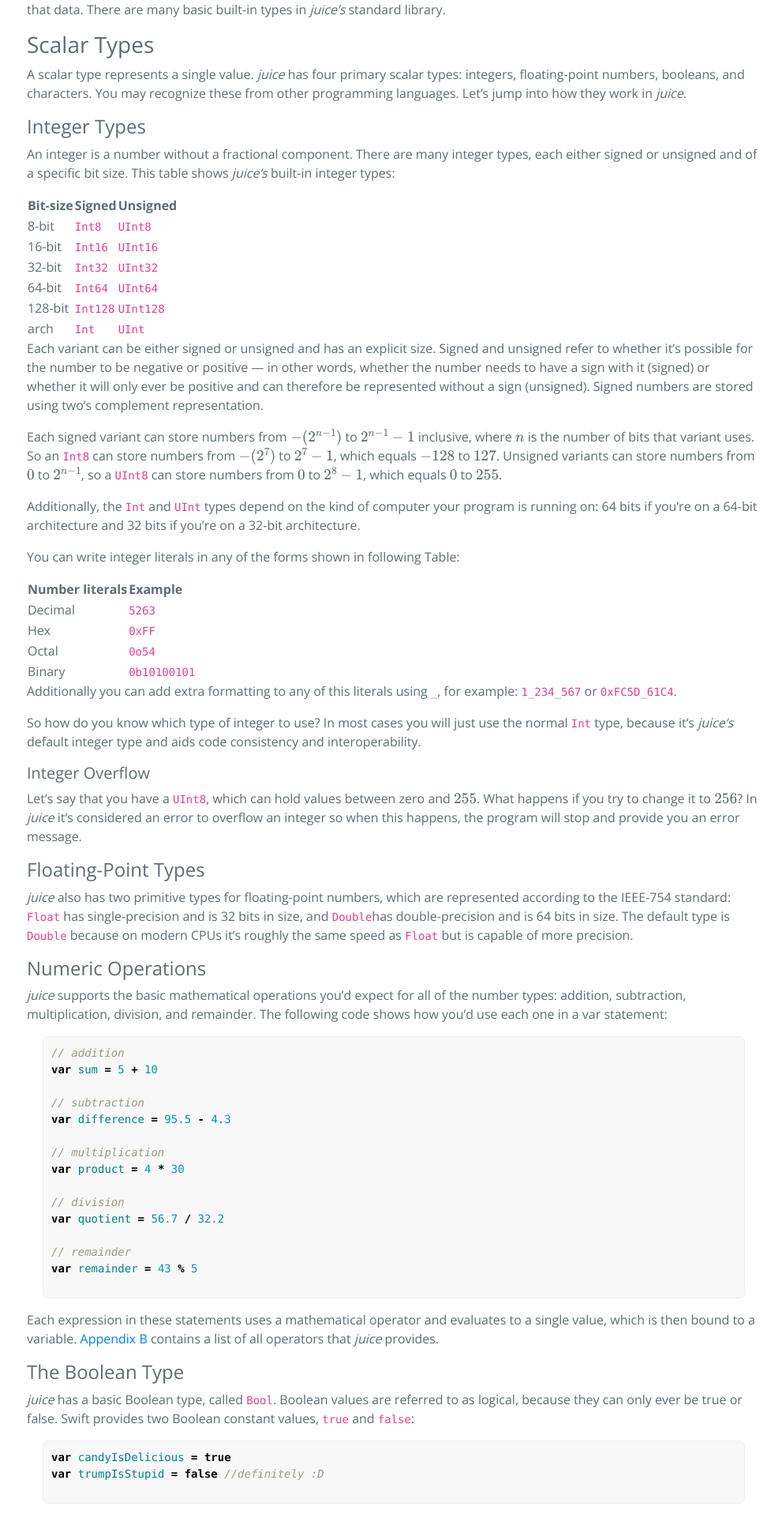
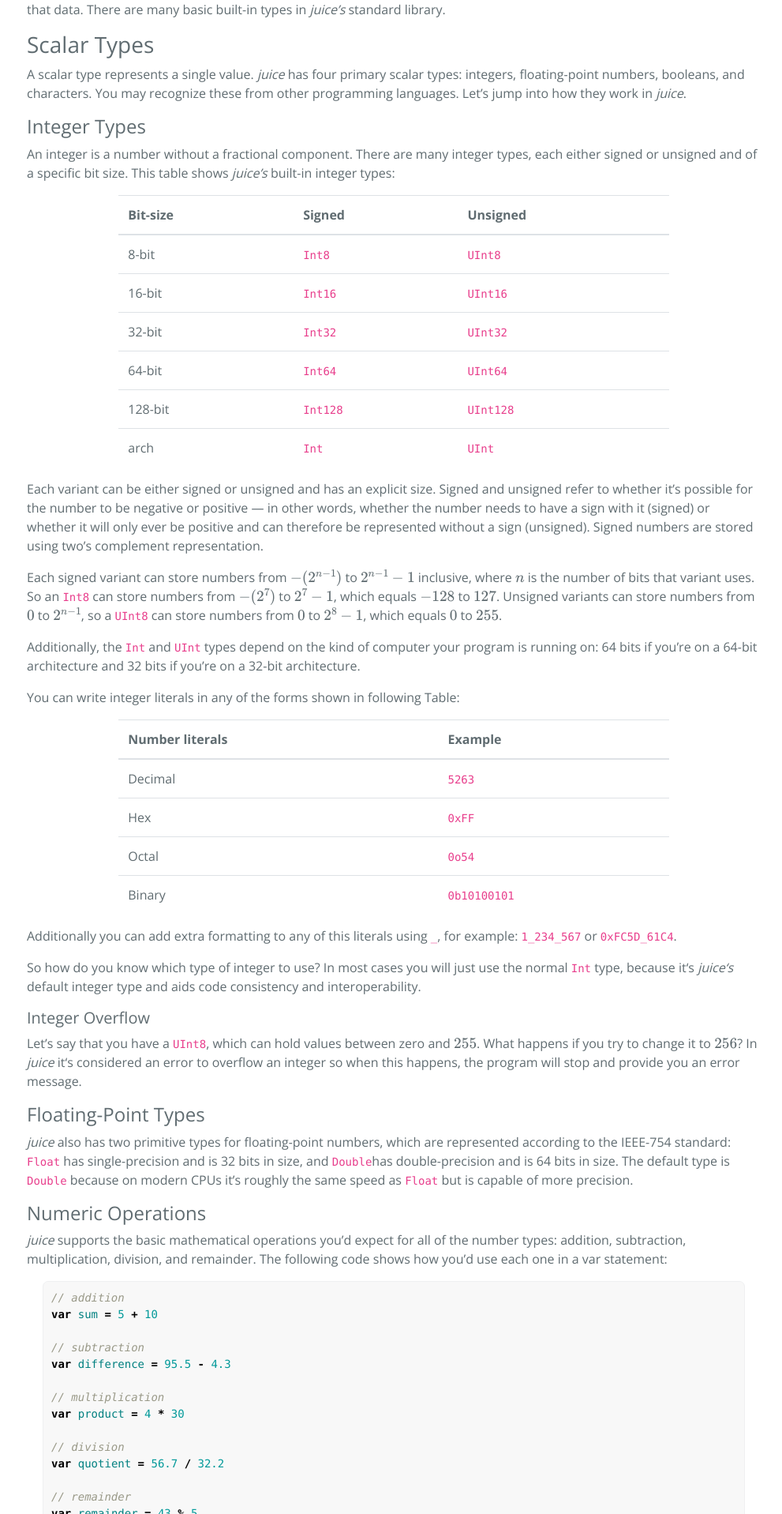
Before and after one commit to juice-lang/juice-lang.github.io, a Jekyll site: the page built from basics.md, in a window 1280 px wide. Shown: the part 3966-5883 px from the top of the page at 79% size, without its empty margins (141-1132 px from the left). Built offline with Jekyll 4.4.1, drawn with Linux system fonts in a browser that asks for light colours; nearby versions of some CDN libraries; our own code applies the rules of GitHub Pages for plain Markdown files; formulas are drawn with MathJax 3.

Commit message:
Added Bootstrap class to tables

```diff
--- a/basics.md
+++ b/basics.md
@@ -187,6 +187,7 @@ An integer is a number without a fractional component. There are many integer ty
 | 64-bit    | `Int64`   | `UInt64`  |
 | 128-bit   | `Int128`  | `UInt128` |
 | arch      | `Int`     | `UInt`    |
+{: .table .w-75 .mx-auto}
 
 Each variant can be either signed or unsigned and has an explicit size. Signed and unsigned refer to whether it’s possible for the number to be negative or positive — in other words, whether the number needs to have a sign with it (signed) or whether it will only ever be positive and can therefore be represented without a sign (unsigned). Signed numbers are stored using two’s complement representation.
 
@@ -202,6 +203,7 @@ You can write integer literals in any of the forms shown in following Table:
 | Hex             | `0xFF`          |
 | Octal           | `0o54`          |
 | Binary          | `0b10100101`    |
+{: .table .w-75 .mx-auto}
 
 Additionally you can add extra formatting to any of this literals using `_`, for example: `1_234_567` or `0xFC5D_61C4`.
 
```
